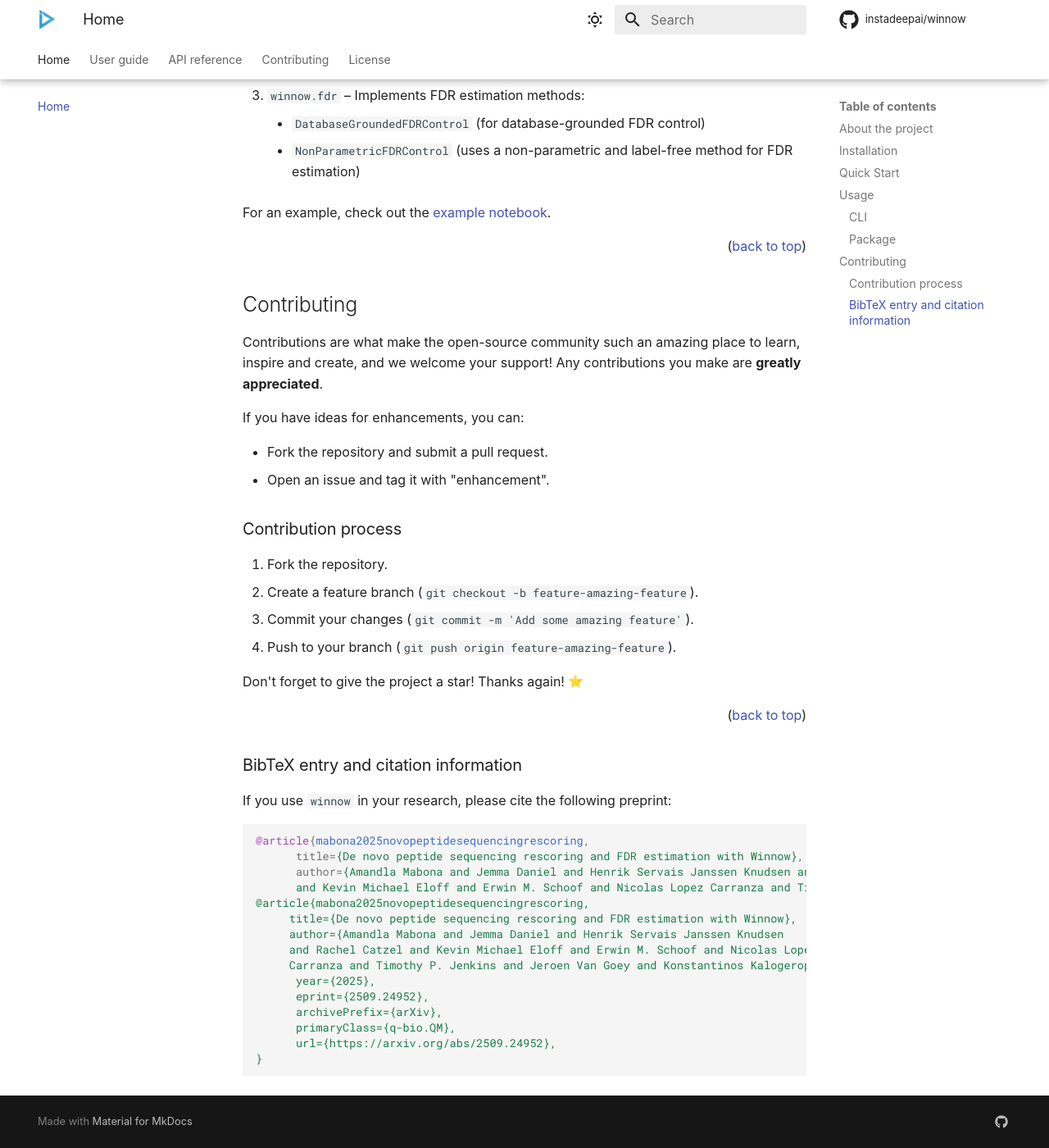
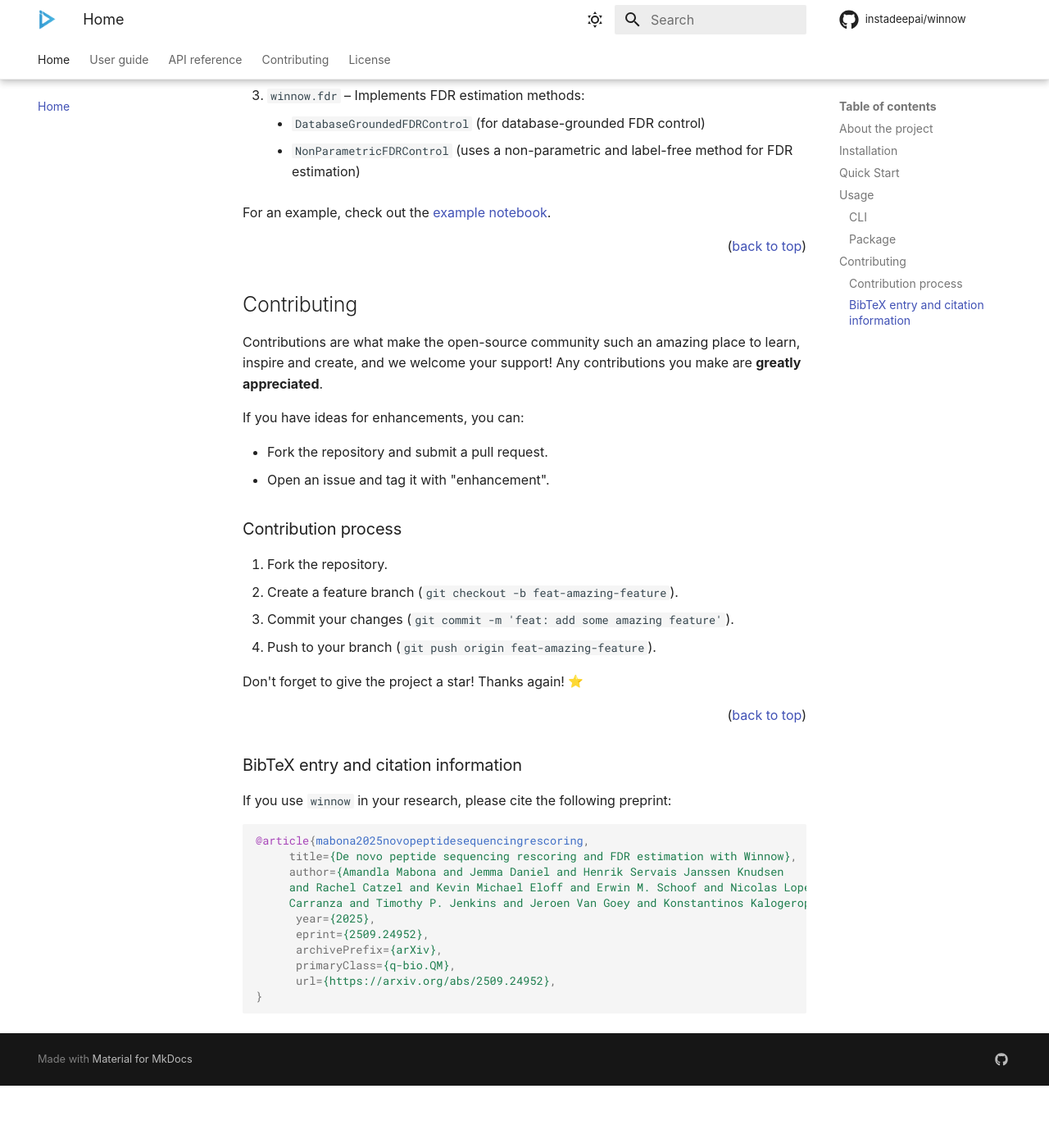
Before and after one commit to instadeepai/winnow, an MkDocs documentation site: the page built from docs/index.md, in a window 1280 px wide and 1400 px high, scrolled down 3779 px. Shown: the whole window at 82% size. Built offline with MkDocs 1.6.1 and Material for MkDocs 9.7.7, drawn with Linux system fonts in a browser that asks for light colours; emoji names are drawn with the system emoji font; some web fonts are replaced; comment, search, counter and statistics services are not loaded; after the commit the page ends 5103 px from its top, so only the background shows below that.

Commit message:
docs: small typo and commit style fixes to docs and README

````diff
--- a/README.md
+++ b/README.md
@@ -187,9 +187,9 @@ If you have ideas for enhancements, you can:
 ### Contribution process
 
 1. Fork the repository.
-2. Create a feature branch (`git checkout -b feature-amazing-feature`).
-3. Commit your changes (`git commit -m 'Add some amazing feature'`).
-4. Push to your branch (`git push origin feature-amazing-feature`).
+2. Create a feature branch (`git checkout -b feat-amazing-feature`).
+3. Commit your changes (`git commit -m 'feat: add some amazing feature'`).
+4. Push to your branch (`git push origin feat-amazing-feature`).
 
 Don't forget to give the project a star! Thanks again! :star:
 
@@ -200,10 +200,6 @@ Don't forget to give the project a star! Thanks again! :star:
 If you use `winnow` in your research, please cite the following preprint:
 
 ```bibtex
-@article{mabona2025novopeptidesequencingrescoring,
-      title={De novo peptide sequencing rescoring and FDR estimation with Winnow},
-      author={Amandla Mabona and Jemma Daniel and Henrik Servais Janssen Knudsen and Rachel Catzel
-      and Kevin Michael Eloff and Erwin M. Schoof and Nicolas Lopez Carranza and Timothy P. Jenkins
 @article{mabona2025novopeptidesequencingrescoring,
      title={De novo peptide sequencing rescoring and FDR estimation with Winnow},
      author={Amandla Mabona and Jemma Daniel and Henrik Servais Janssen Knudsen
````
Also changed, not shown: docs/contributing.md (+3 -3 lines).
